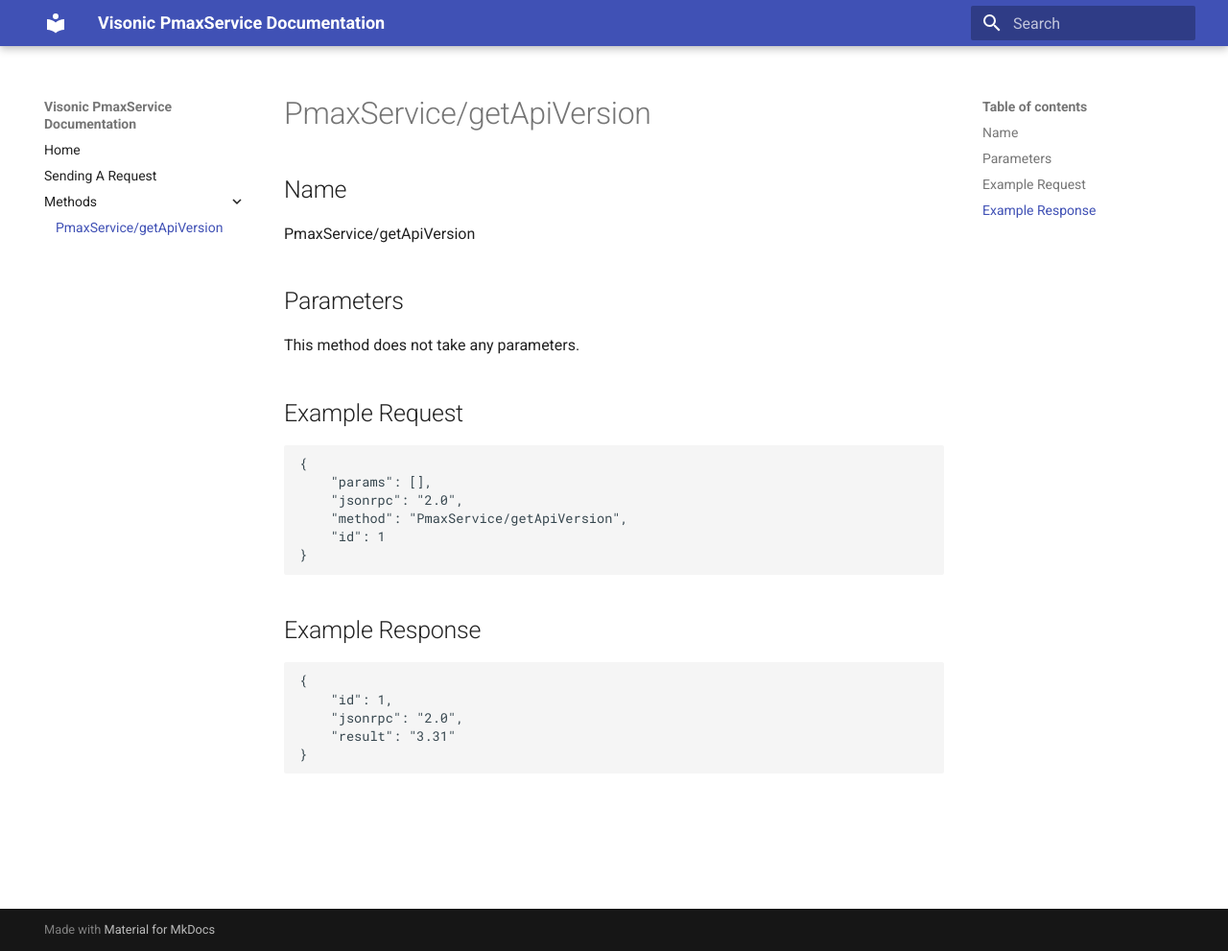
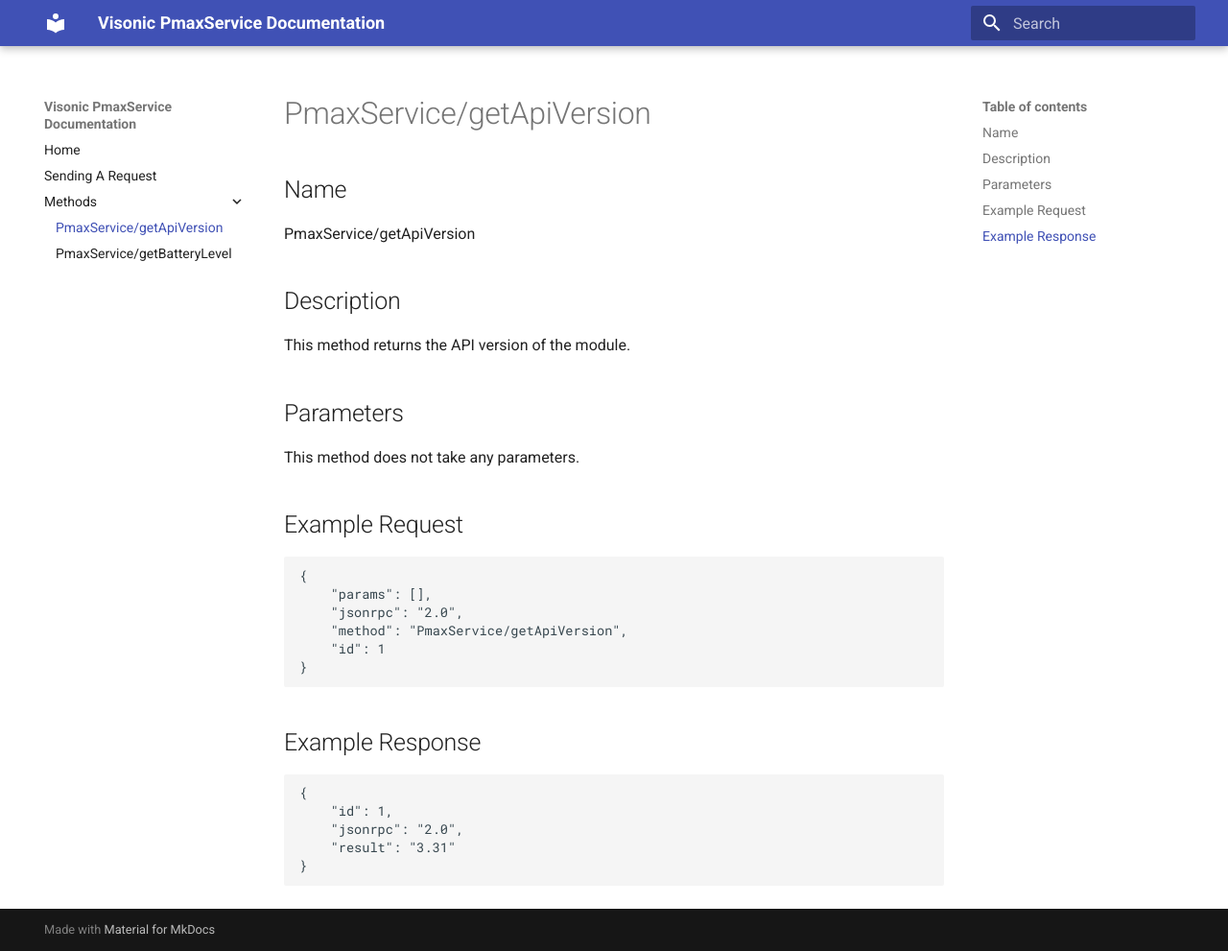
Before and after one commit to rexchoppers/visonic-pmaxservice-docs, an MkDocs documentation site: the page built from docs/methods/pmaxservice-getapiversion.md, in a window 1280 px wide and 991 px high. Shown: the whole window at 96% size. Built offline with MkDocs 1.6.1 and Material for MkDocs 9.7.7, drawn with Linux system fonts in a browser that asks for light colours.

Commit message:
UPDATED Descriptions for some of the service requests

```diff
--- a/docs/methods/pmaxservice-getapiversion.md
+++ b/docs/methods/pmaxservice-getapiversion.md
@@ -2,6 +2,9 @@
 
 ## Name
 PmaxService/getApiVersion
+
+## Description
+This method returns the API version of the module.
 
 ## Parameters
 This method does not take any parameters.
--- a/mkdocs.yml
+++ b/mkdocs.yml
@@ -7,3 +7,4 @@
 - Sending A Request: 'sending-a-request.md'
 - Methods:
     - 'PmaxService/getApiVersion': 'methods/pmaxservice-getapiversion.md'
+    - 'PmaxService/getBatteryLevel': 'methods/pmaxservice-getbatterylevel.md'
```
